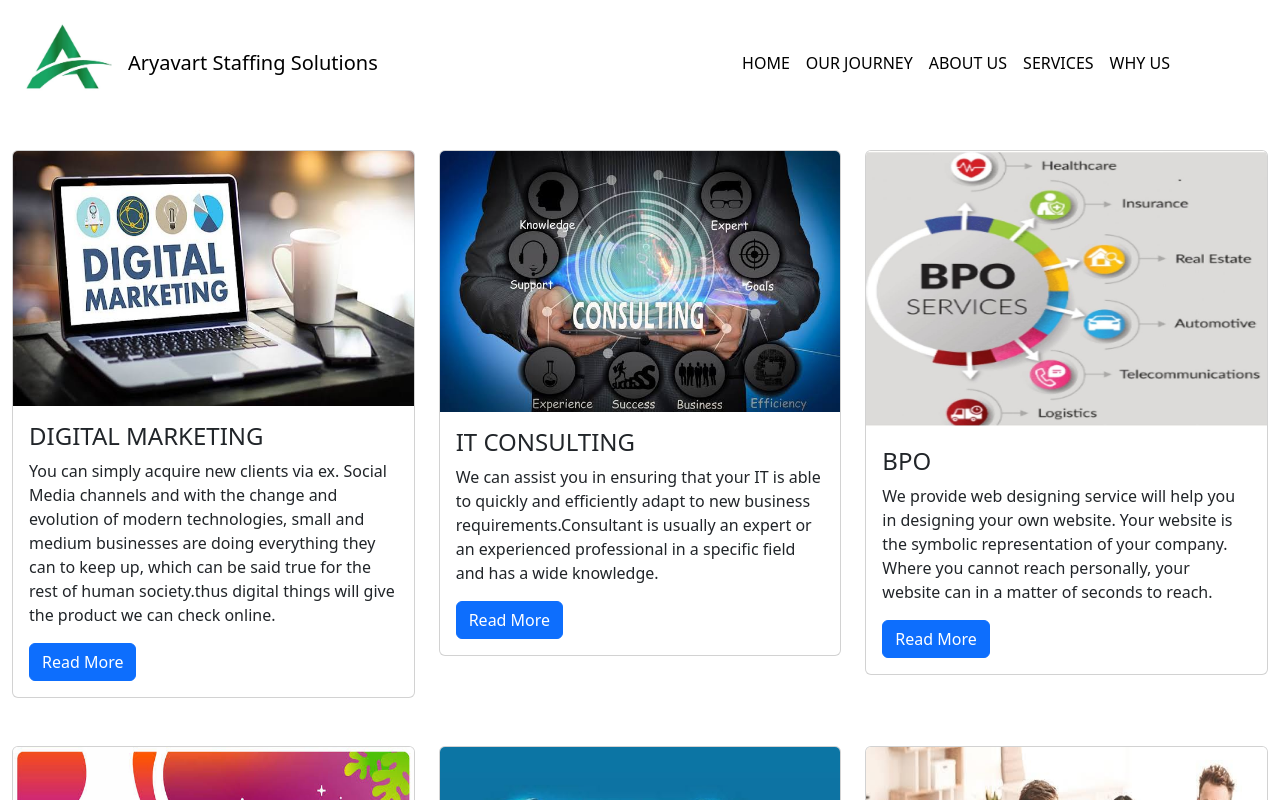
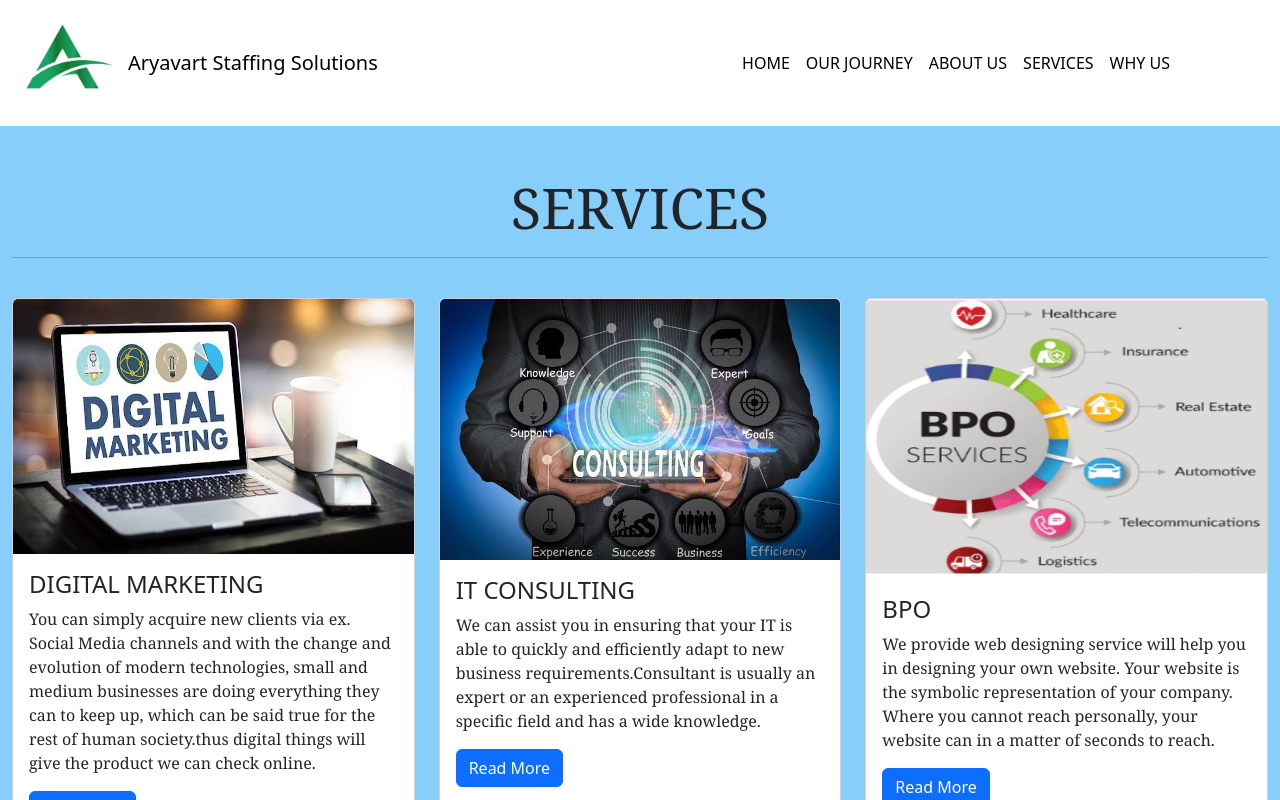
Before and after one commit to Pamisettysreenivas811/Website, a React (Create React App) app: page /services in a window 1280 px wide. Shown: the top 800 px of the page. Built offline with nearby package versions, Linux system fonts and the light colour scheme.

Commit message:
third commit

```diff
--- a/src/components/ConnectUs.js
+++ b/src/components/ConnectUs.js
@@ -5,7 +5,7 @@ function ConnectUs() {
     <div className="container-fluid container-margin">
       <div className="row text-center padding">
         <div className="col-12 mt-5">
-          <h2>Connect</h2>
+          <h1>Connect</h1>
         </div>
         <div className="col-12 social padding mt-4">
           <a
--- a/src/components/Services.js
+++ b/src/components/Services.js
@@ -1,23 +1,32 @@
 import React from "react";
 
-import img4 from './images/img4.jpeg';
+import img4 from "./images/img4.jpeg";
 
-import img5 from './images/img5.jpeg';
+import img5 from "./images/img5.jpeg";
 
-import img6 from './images/img6.jpeg';
+import img6 from "./images/img6.jpeg";
 
-import img7 from './images/img7.jpeg';
+import img7 from "./images/img7.jpeg";
 
-import img8 from './images/img8.jpeg';
+import img8 from "./images/img8.jpeg";
 
-import img9 from './images/img9.jpeg';
+import img9 from "./images/img9.jpeg";
 
-import img10 from './images/img10.jpeg';
-
+import img10 from "./images/img10.jpeg";
 
 function Services() {
   return (
     <>
+      <section id="services">
+        <div className="container-fluid container-margin">
+          <div className="row text-center">
+            <div className="col-12">
+              <h1 className="display-4 mt-5">SERVICES</h1>
+              <hr />
+            </div>
+          </div>
+        </div>
+      </section>
       <div className="container-fluid container-margin my-4">
         <div className="row padding">
           <div className="col-md-4">
@@ -46,11 +55,7 @@ function Services() {
           </div>
           <div className="col-md-4">
             <div className="card">
-              <img
-                src={img5}
-                className="card-img-top"
-                alt=""
-              />
+              <img src={img5} className="card-img-top" alt="" />
               <div className="card-body">
                 <h4 className="card-title">IT CONSULTING</h4>
                 <p className="card-text">
--- a/src/index.css
+++ b/src/index.css
@@ -1,17 +1,11 @@
-body {
-  margin: 0;
-  font-family: -apple-system, BlinkMacSystemFont, 'Segoe UI', 'Roboto', 'Oxygen',
-    'Ubuntu', 'Cantarell', 'Fira Sans', 'Droid Sans', 'Helvetica Neue',
-    sans-serif;
-  -webkit-font-smoothing: antialiased;
-  -moz-osx-font-smoothing: grayscale;
-}
-
 body ,html{
   height: 100%;
   width: 100%;
   font-family: sans-serif;
-  color: #222;
+}
+
+#root{
+  background: #87CEFA;
 }
 
 .logo,
@@ -113,3 +107,12 @@ body ,html{
     height: 220px;
   }
 }
+
+h1{
+
+  font-family: Georgia, 'Times New Roman', Times, serif;
+  word-spacing: 3px;
+}
+p{
+  font-family: Georgia, 'Times New Roman', Times, serif;
+}
```
